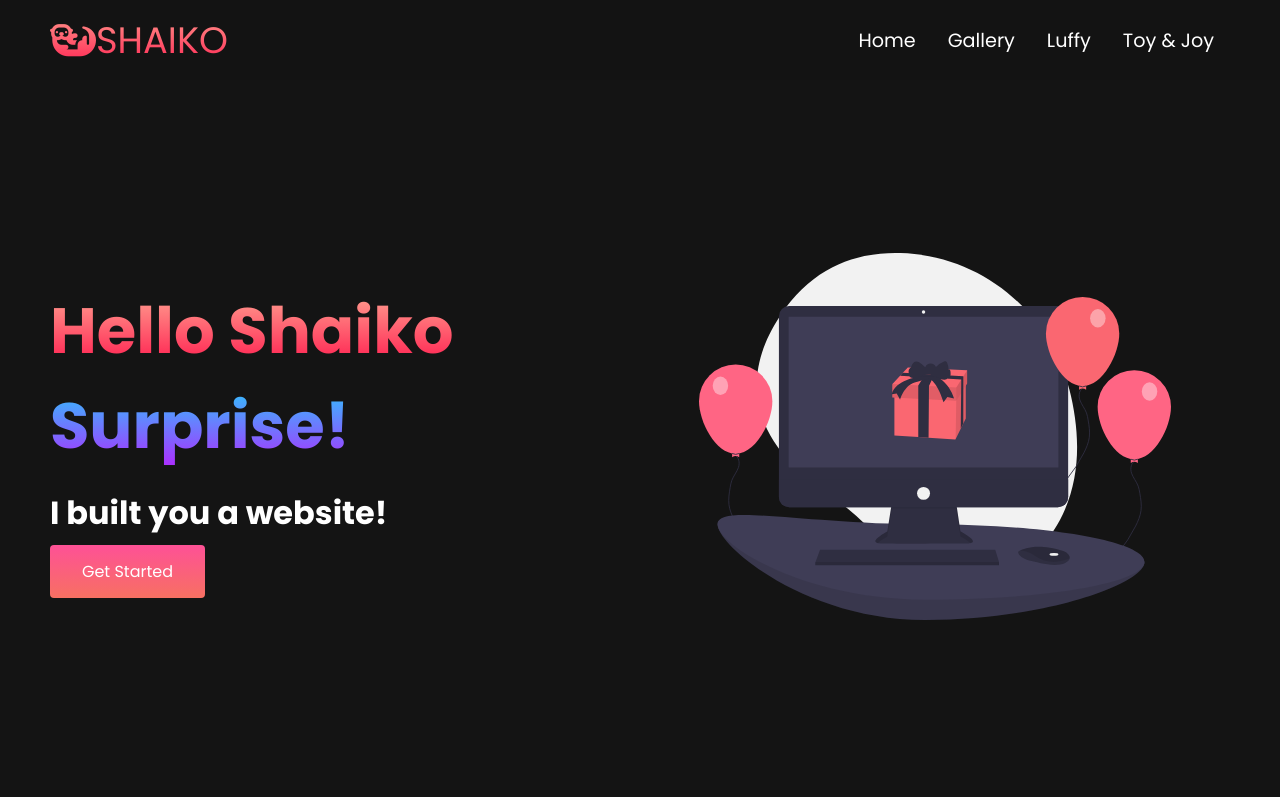
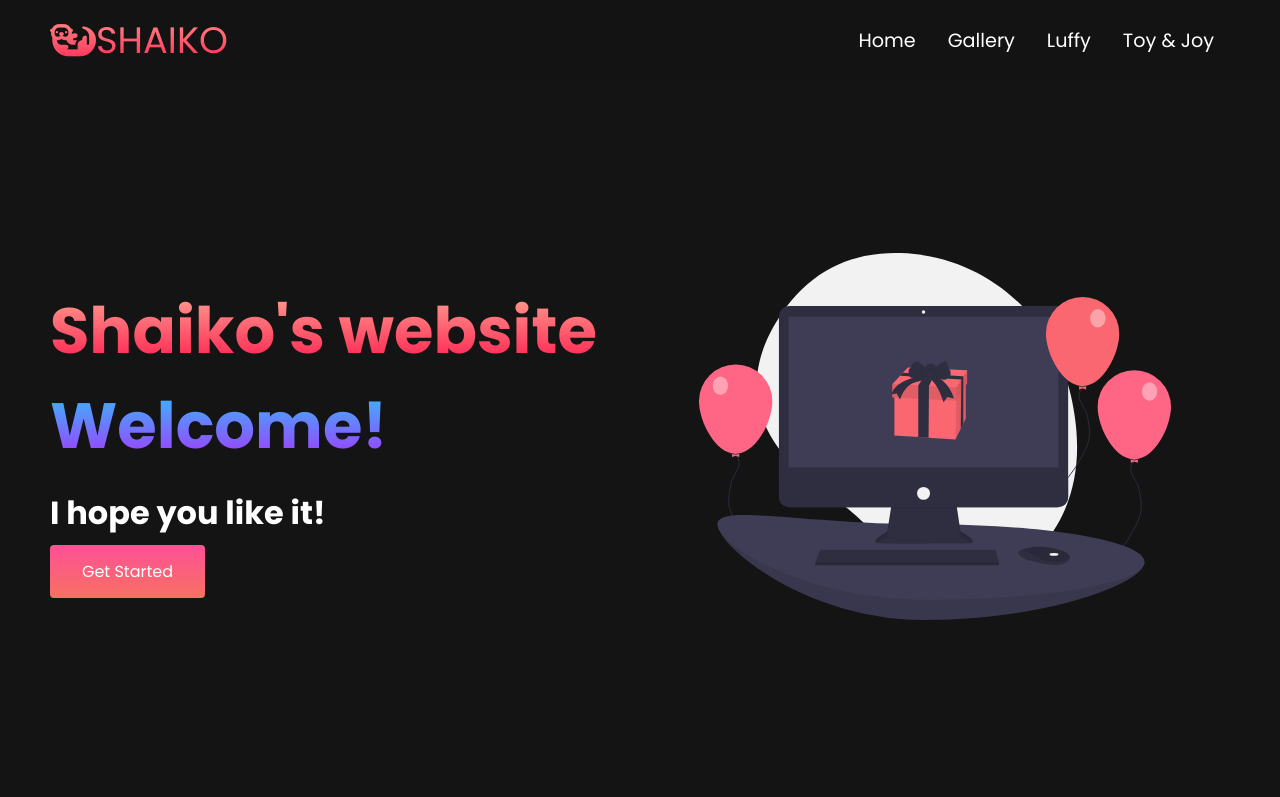
Before and after one commit to namaf/shaiko, a plain HTML site: page index.html in a window 1280 px wide. Shown: the top 797 px of the page. Drawn offline with Linux system fonts and the light colour scheme.

Commit message:
Update index.html

```diff
--- a/index.html
+++ b/index.html
@@ -14,7 +14,7 @@
 
     <nav class="navbar">
         <div class="navbar_container">
-            <a href="/" id="navbar_logo">
+            <a href="index.html" id="navbar_logo">
                 <i class="fa-solid fa-otter"></i> SHAIKO
             </a>
             <div class="navbar_toggle" id="mobile-menu">
@@ -24,7 +24,7 @@
             </div>
             <ul class="navbar_menu">
                 <li class="navbar_item">
-                    <a href="/" class="navbar_links"> Home </a>
+                    <a href="index.html" class="navbar_links"> Home </a>
                 </li>
                 <li class="navbar_item">
                     <a href="gallery.html" class="navbar_links"> Gallery </a>
@@ -44,9 +44,9 @@
 <div class="main">
     <div class="main_container">
         <div class="main_content">
-            <h1>Hello Shaiko</h1>
-            <h2>Surprise!</h2>
-            <p>I built you a website!</p>
+            <h1>Shaiko's website</h1>
+            <h2>Welcome!</h2>
+            <p>I hope you like it!</p>
             <button class="main_btn"><a href="/">Get Started</a></button>
         </div>
         <div class="main_image--container">
```
